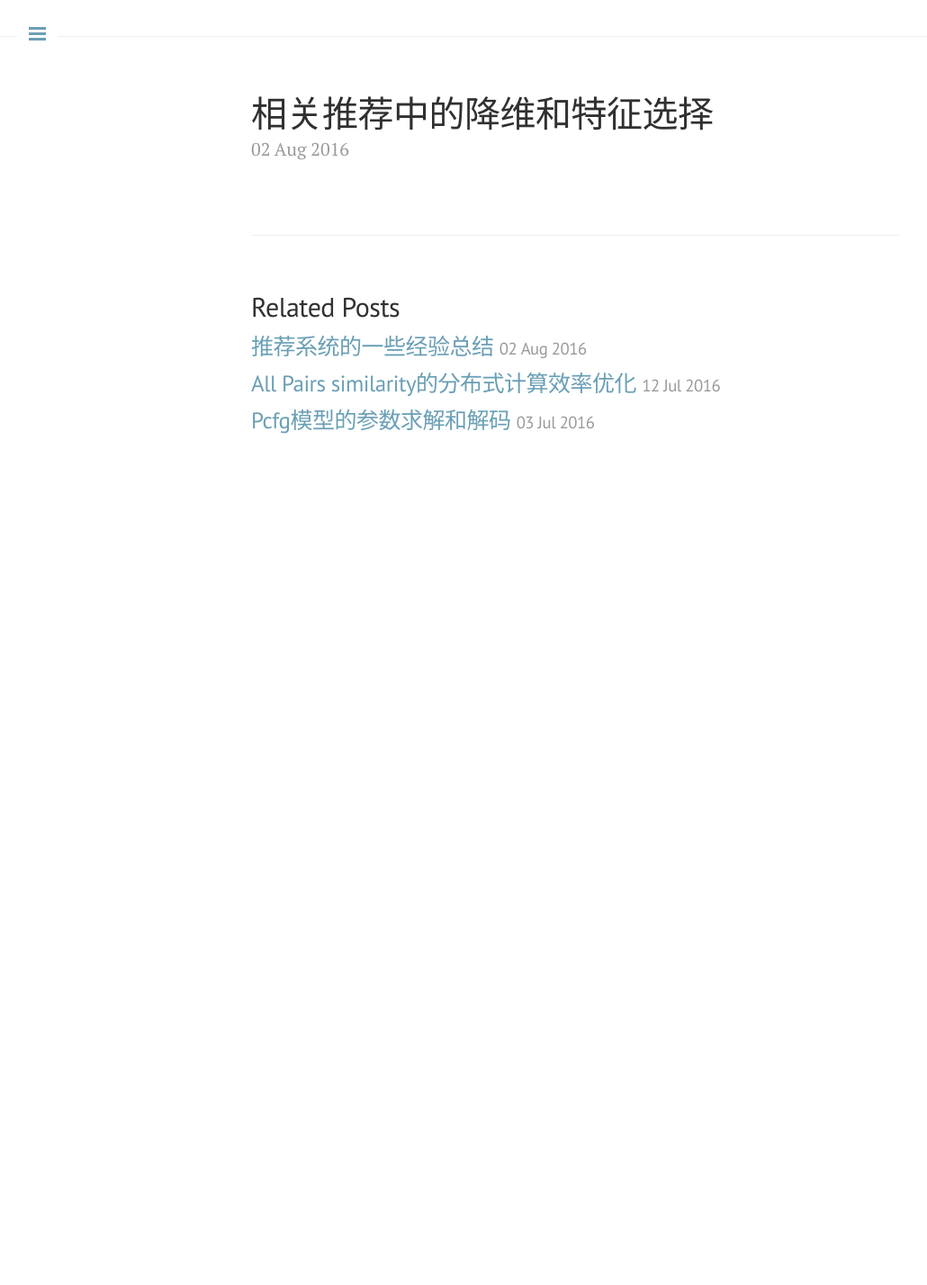
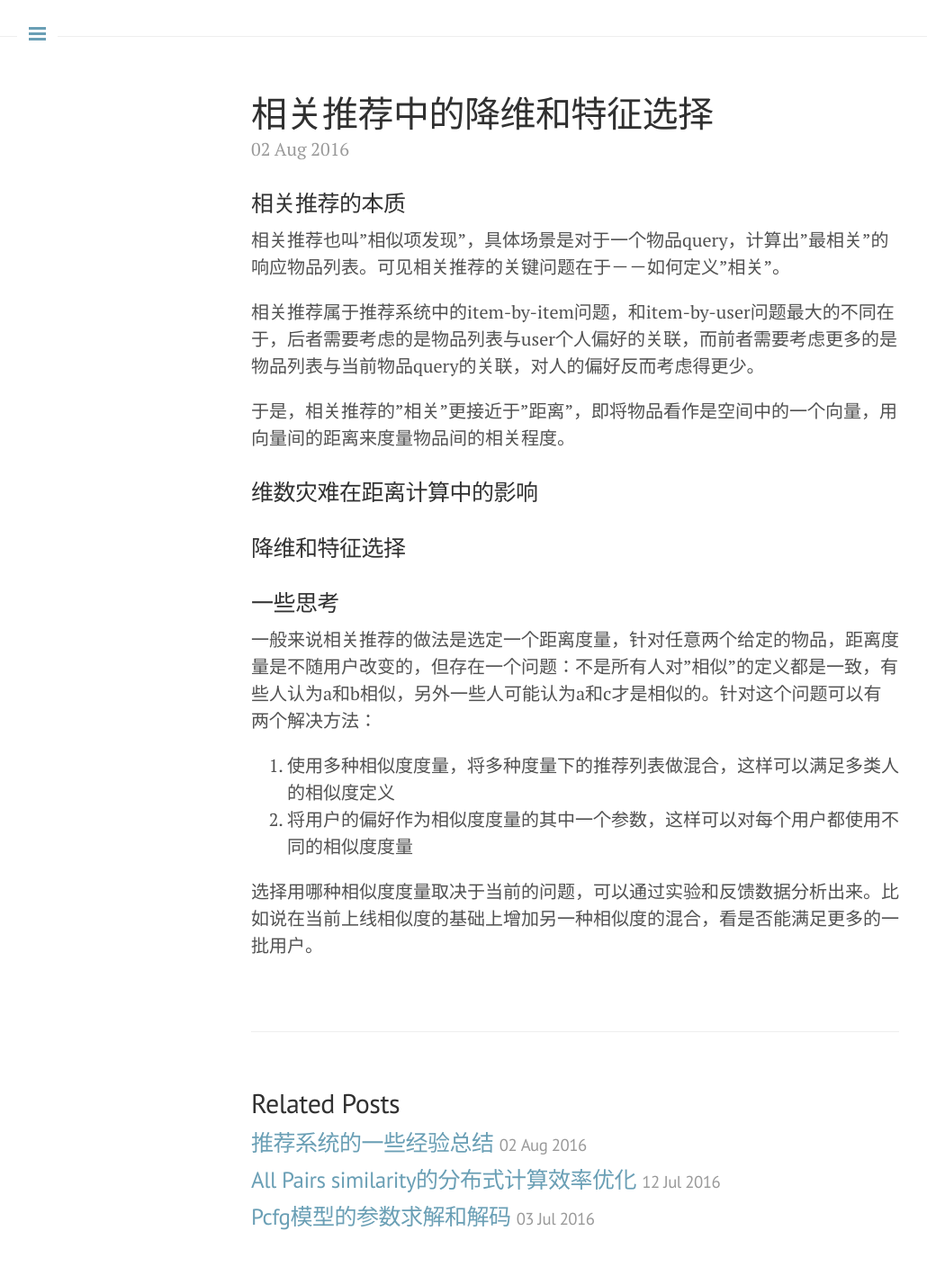
Before and after one commit to nomadcube/nomadcube.github.io, a Jekyll site: the page built from _posts/2016-08-02-相关推荐中的降维和特征选择.md, in a window 1280 px wide. Shown: the whole page at 90% size, without its empty margins (1-1031 px from the left). Built offline with Jekyll 4.4.1, drawn with Linux system fonts in a browser that asks for light colours; comment, search, counter and statistics services are not loaded; before the commit the page ends 900 px from its top, so only the background shows below that.

Commit message:
新文章

```diff
--- a/_posts/2016-08-02-相关推荐中的降维和特征选择.md
+++ b/_posts/2016-08-02-相关推荐中的降维和特征选择.md
@@ -2,3 +2,23 @@
 layout: post
 tags: 推荐算法
 ---
+
+### 相关推荐的本质
+相关推荐也叫"相似项发现"，具体场景是对于一个物品query，计算出"最相关"的响应物品列表。可见相关推荐的关键问题在于－－如何定义"相关"。
+
+相关推荐属于推荐系统中的item-by-item问题，和item-by-user问题最大的不同在于，后者需要考虑的是物品列表与user个人偏好的关联，而前者需要考虑更多的是物品列表与当前物品query的关联，对人的偏好反而考虑得更少。
+
+于是，相关推荐的"相关"更接近于"距离"，即将物品看作是空间中的一个向量，用向量间的距离来度量物品间的相关程度。
+
+### 维数灾难在距离计算中的影响
+
+
+### 降维和特征选择
+
+### 一些思考
+一般来说相关推荐的做法是选定一个距离度量，针对任意两个给定的物品，距离度量是不随用户改变的，但存在一个问题：不是所有人对"相似"的定义都是一致，有些人认为a和b相似，另外一些人可能认为a和c才是相似的。针对这个问题可以有两个解决方法：
+
+1. 使用多种相似度度量，将多种度量下的推荐列表做混合，这样可以满足多类人的相似度定义
+2. 将用户的偏好作为相似度度量的其中一个参数，这样可以对每个用户都使用不同的相似度度量
+
+选择用哪种相似度度量取决于当前的问题，可以通过实验和反馈数据分析出来。比如说在当前上线相似度的基础上增加另一种相似度的混合，看是否能满足更多的一批用户。
```
